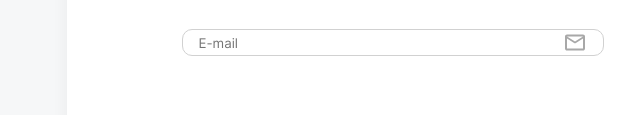
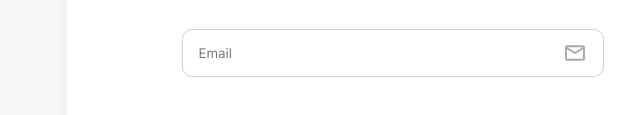
Before and after one commit to kondratschin/Join, a plain HTML site: page index.html in a window 1280 px wide. Shown: the part 215-330 px from the top of the page, 327-967 px from the left. Drawn offline with Linux system fonts and the light colour scheme.

Commit message:
added email credential

```diff
--- a/index.html
+++ b/index.html
@@ -18,7 +18,7 @@
             <div class="separator"></div>
             <form class="credentials">
                 <div class="email-credentials">
-                    <input type="email" name="" id="mail-login" placeholder="E-mail" required>
+                    <input type="email" name="" id="mail-login" placeholder="Email" required>
                     <img class="cred-icon" src="./img/mail.svg" alt="">
                 </div>
 
--- a/style.css
+++ b/style.css
@@ -76,6 +76,8 @@ h1 {
     border-radius: 10px;
     padding-left: 16px;
     justify-content: space-between;
+    height: 48px;
+    align-items: center;
 }
 
 
@@ -88,9 +90,11 @@ h1 {
 input {
     border: none;
     gap: 8px;
+    flex-grow: 1;
 }
 
 
 .cred-icon {
 padding-right: 16px;
+height: 24px;
 }
```
